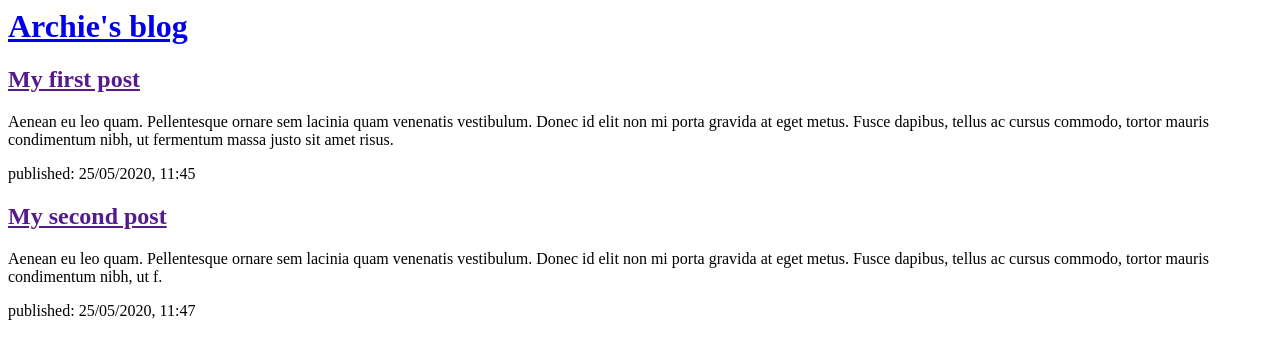
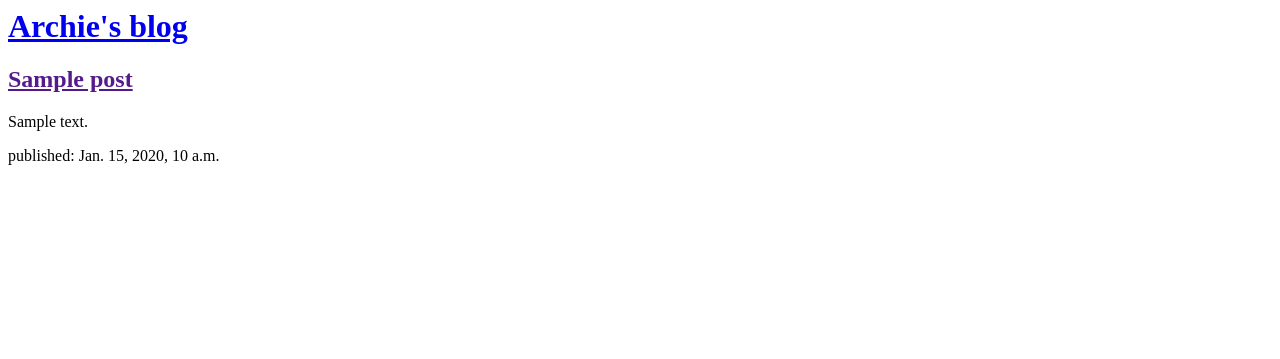
Before and after one commit to wattosheeps/Django-website, a Django app: page / in a window 1280 px wide. Shown: the top 359 px of the page. Run offline with Django 3.2, Linux system fonts and the light colour scheme; tables that the repository leaves empty hold one stand-in row (values such as "Sample post").

Commit message:
Modified templates to display posts

```diff
--- a/blog/templates/blog/post_list.html
+++ b/blog/templates/blog/post_list.html
@@ -9,18 +9,13 @@
             <h1><a href="/">Archie's blog</a></h1>
         </div>
 
-        <div>
-            <h2><a href="">My first post</a></h2>
-            <p>
-                Aenean eu leo quam. Pellentesque ornare sem lacinia quam venenatis vestibulum. Donec id elit non mi porta gravida at eget metus. Fusce dapibus, tellus ac cursus commodo, tortor mauris condimentum nibh, ut fermentum massa justo sit amet risus.
-            </p>
-            <p>published: 25/05/2020, 11:45</p>
+        {% for post in posts %}
+            <div>
+                <h2><a href="">{{ post.title }}</a></h2>
+                <p>{{ post.text|linebreaksbr}}</p>
+                <p>published: {{post.published_date }}</p>
 
-        </div>
-        <div>
-            <h2><a href="">My second post</a></h2>
-            <p>Aenean eu leo quam. Pellentesque ornare sem lacinia quam venenatis vestibulum. Donec id elit non mi porta gravida at eget metus. Fusce dapibus, tellus ac cursus commodo, tortor mauris condimentum nibh, ut f.</p>
-            <p>published: 25/05/2020, 11:47</p>
-        </div>
+            </div>
+        {% endfor %}
     </body>
 </html>
--- a/blog/views.py
+++ b/blog/views.py
@@ -1,6 +1,8 @@
 from django.shortcuts import render
-
+from .models import Post
+from django.utils import timezone
 # Create your views here.
 
 def post_list(request):
-    return render(request, 'blog/post_list.html', {})
+    posts = Post.objects.filter(published_date__lte=timezone.now()).order_by('published_date')
+    return render(request, 'blog/post_list.html', {'posts': posts})
```
